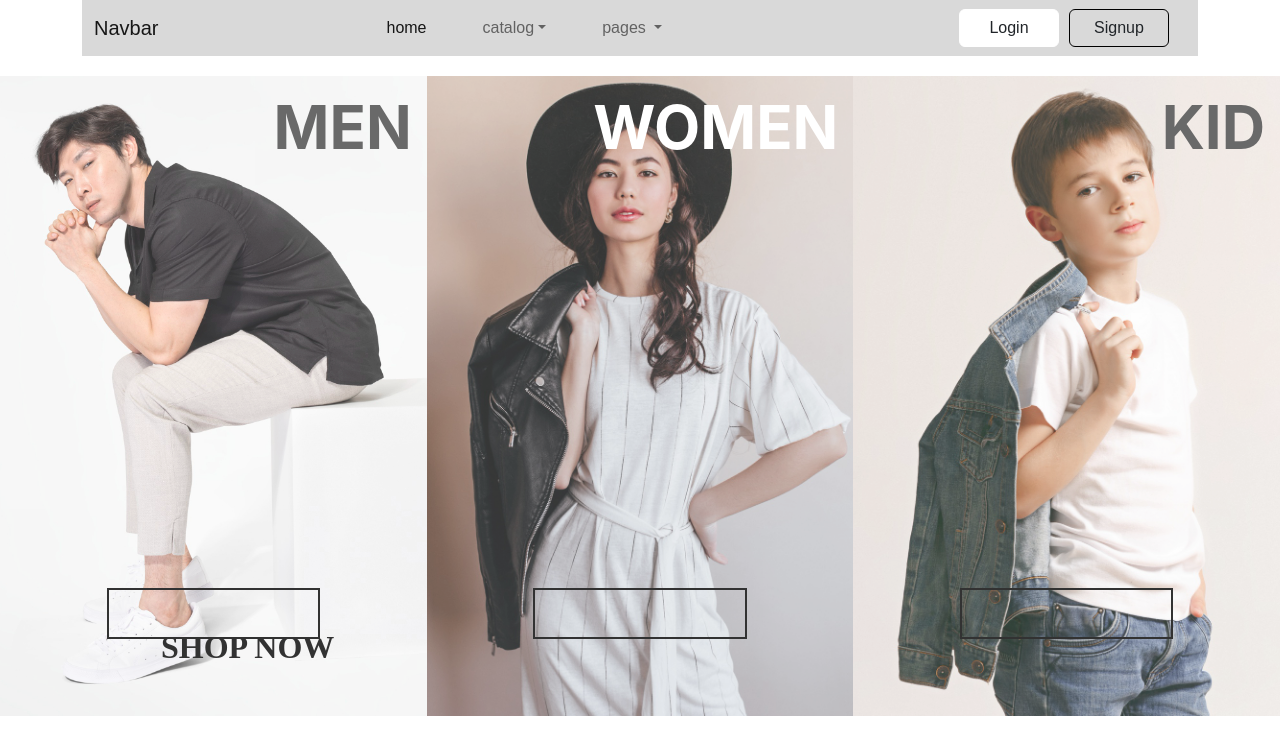
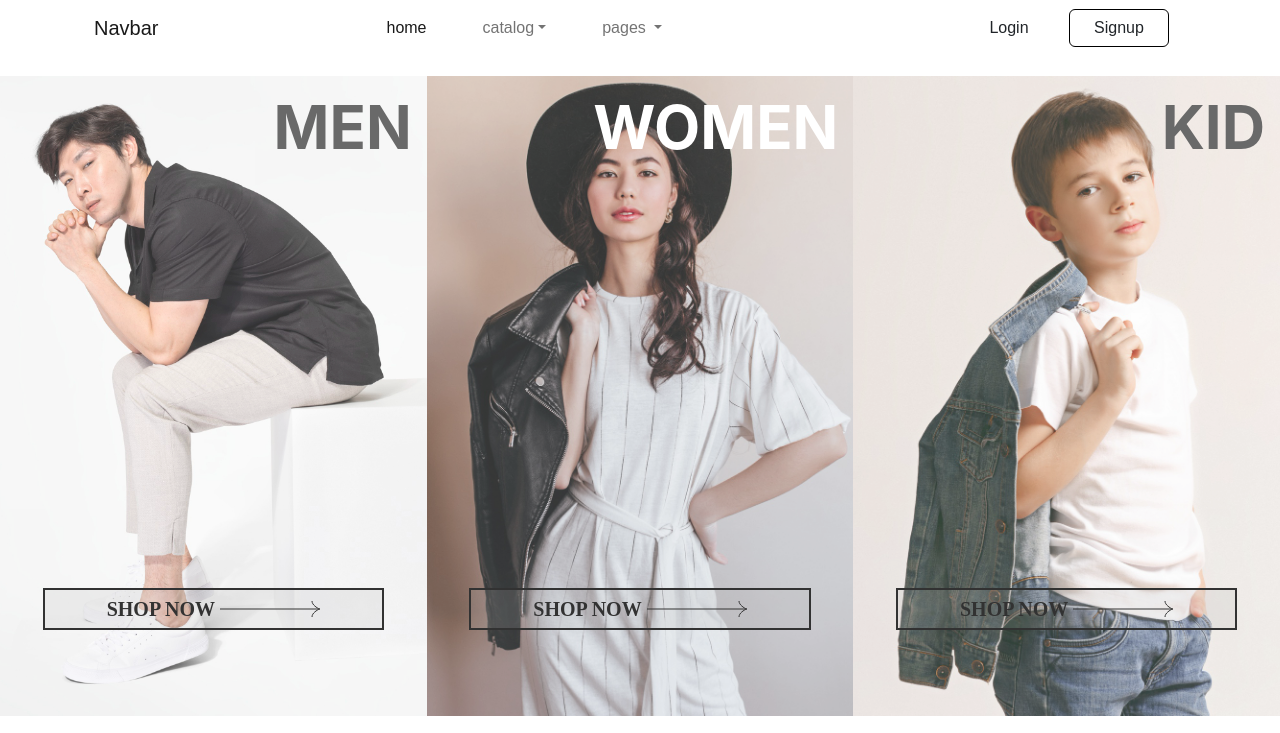
Before and after one commit to darkanorep/e-commerce, a Django app: page / in a window 1280 px wide. Shown: the top 733 px of the page. Run offline with Django 4.2, Linux system fonts and the light colour scheme.

Commit message:
adding ui/ux

```diff
--- a/ecommerce/main/static/css/style.css
+++ b/ecommerce/main/static/css/style.css
@@ -56,31 +108,65 @@ body {
 
 .men {
     position: relative;
-    /* width: 484px; */
     width: 35%;
     height: 80vh;
     background: url(../assets/men.jpg);
     opacity: 0.8;
     background-position: 40% 10%;
     background-size: cover;
+    transition: all 1s ease-in-out;
+    -webkit-transition: all 1s ease-in-out;
+    -moz-transition: all 1s ease-in-out;
+    -o-transition: all 1s ease-in-out;
+    -ms-transition: all 1s ease-in-out;
+}
+
+.men:hover {
+    background: url(../assets/men.jpg);
+    background-size: cover;
+    background-position: 60% 10%;
 }
 
 .women {
+    position: relative;
     width: 35%;
     height: 80vh;
     background: url(../assets/women.jpg);
     opacity: 0.8;
     background-position: 50%;
     background-size: cover;
+    transition: all 1s ease-in-out;
+    -webkit-transition: all 1s ease-in-out;
+    -moz-transition: all 1s ease-in-out;
+    -o-transition: all 1s ease-in-out;
+    -ms-transition: all 1s ease-in-out;
+}
+
+.women:hover {
+    background: url(../assets/women.jpg);
+    background-size: cover;
+    background-position: 60% 10%;
 }
 
 .kid {
+    position: relative;
     width: 35%;
     height: 80vh;
     background: url(../assets/kid.jpg);
     opacity: 0.8;
     background-size: cover;
     background-position: 30%;
+    transition: all 1s ease-in-out;
+    -webkit-transition: all 1s ease-in-out;
+    -moz-transition: all 1s ease-in-out;
+    -o-transition: all 1s ease-in-out;
+    -ms-transition: all 1s ease-in-out;
+}
+
+.kid:hover {
+    background: url(../assets/kid.jpg);
+    background-size: cover;
+    background-position: 40% 10%;
 }
 
 .men-header {
@@ -108,14 +194,21 @@ body {
 }
 
 .rectangle {
+    position: absolute;
     border: 2px solid #000000;
-    background: #ffa50000;
-    width: 50%;
-    height: 8%;
-    position: relative;
+    background-color: #9c9c9c2b;
     top: 80%;
+    left: 10%;
+    right: 10%;
+}
+
+.shop-btn-wrapper {
+    display: flex;
+    flex-direction: row;
+    flex-wrap: nowrap;
+    align-content: center;
     align-items: center;
-    left: 25%;
+    justify-content: center;
 }
 
 .shop-now {
@@ -123,15 +216,32 @@ body {
     font-family: 'Bebas Neue';
     font-style: normal;
     font-weight: 600;
-    font-size: 32px;
+    font-size: 20px;
     line-height: 38px;
     text-transform: uppercase;
     color: #000000;
-    width: 50%;
-    height: 8%;
-    top: 80%;
-    align-items: center;
-    left: 25%;
+
+}
+
+.swiper-container {
+    display: none;
+}
+
+.arrow {
+    padding-left: 5px;
+    transition: all 1s ease-in-out;
+    -webkit-transition: all 1s ease-in-out;
+    -moz-transition: all 1s ease-in-out;
+    -o-transition: all 1s ease-in-out;
+    -ms-transition: all 1s ease-in-out;
+}
+
+.arrow:hover {
+    transform: translate(2em,0);
+    -webkit-transform: translate(2em,0);
+    -moz-transform: translate(2em,0);
+    -o-transform: translate(2em,0);
+    -ms-transform: translate(2em,0);
 }
 
 @media (max-width: 991px ) {
--- a/ecommerce/main/templates/main/base.html
+++ b/ecommerce/main/templates/main/base.html
@@ -7,6 +7,7 @@
     <link href="https://cdn.jsdelivr.net/npm/bootstrap@5.2.0/dist/css/bootstrap.min.css" rel="stylesheet" integrity="sha384-gH2yIJqKdNHPEq0n4Mqa/HGKIhSkIHeL5AyhkYV8i59U5AR6csBvApHHNl/vI1Bx" crossorigin="anonymous">
     <script src="https://code.jquery.com/jquery-3.6.3.js" integrity="sha256-nQLuAZGRRcILA+6dMBOvcRh5Pe310sBpanc6+QBmyVM=" crossorigin="anonymous"></script>
     <link href='https://unpkg.com/boxicons@2.1.4/css/boxicons.min.css' rel='stylesheet'>
+    <link rel="stylesheet" href="https://unpkg.com/swiper/swiper-bundle.min.css"/>
     <link href="../../static/css/style.css" rel='stylesheet'>
     <title>{% block title %}e-Commerce{% endblock %}</title>
 </head>
@@ -73,7 +74,7 @@
     </header>
     {% else %}
     <header class="container">
-      <nav class="navbar navbar-expand-lg bg-body-tertiary" style="background-color: #D9D9D9;">
+      <nav class="navbar navbar-expand-lg bg-body-tertiary" style="background-color: #ffffff;">
         <div class="container-fluid">
           <a class="navbar-brand" href="#">Navbar</a>
           <button class="navbar-toggler" type="button" data-bs-toggle="collapse" data-bs-target="#navbarNav" aria-controls="navbarNav" aria-expanded="false" aria-label="Toggle navigation">
--- a/ecommerce/main/templates/main/index.html
+++ b/ecommerce/main/templates/main/index.html
@@ -5,27 +5,107 @@
 {% block content %}
 <section>
    <div>
+      <div id="header-wrapper">
          <div class="d-flex header-wrapper">
             <div class="men">
                <span class="men-header">men</span>
                <div class="rectangle">
+                  <div class="shop-btn-wrapper">
                      <span class="shop-now">shop now</span>
-               <!-- <img src="../../static/assets/arrow.svg"> -->
+                     <img class="arrow" src="../../static/assets/arrow.svg">
+                  </div>
                </div>
             </div>
             <div class="women">
                <span class="women-header">women</span>
                <div class="rectangle">
-
+                  <div class="shop-btn-wrapper">
+                     <span class="shop-now">shop now</span>
+                     <img class="arrow" src="../../static/assets/arrow.svg">
+                  </div>
                </div>
             </div>
             <div class="kid">
                <span class="men-header">kid</span>
                <div class="rectangle">
-
+                  <div class="shop-btn-wrapper">
+                     <span class="shop-now">shop now</span>
+                     <img class="arrow" src="../../static/assets/arrow.svg">
                   </div>
                </div>
             </div>
          </div>
+      </div>
+      <div class="swiper-container">
+         <div class="swiper-wrapper">
+           <div class="swiper-slide">
+            <div class="men">
+               <span class="men-header">men</span>
+               <div class="rectangle">
+                  <div class="shop-btn-wrapper">
+                     <span class="shop-now">shop now</span>
+                  </div>
+               </div>
+            </div>
+           </div>
+           <div class="swiper-slide">
+            <div class="women">
+               <span class="women-header">women</span>
+               <div class="rectangle">
+                  <div class="shop-btn-wrapper">
+                     <span class="shop-now">shop now</span>
+                  </div>
+               </div>
+            </div>
+           </div>
+           <div class="swiper-slide">
+            <div class="kid">
+               <span class="men-header">kid</span>
+               <div class="rectangle">
+                  <div class="shop-btn-wrapper">
+                     <span class="shop-now">shop now</span>
+                  </div>
+               </div>
+            </div>
+           </div>
+         </div>
+         <!-- Add Pagination -->
+         <!-- <div class="swiper-pagination"></div> -->
+         <!-- Add Arrows -->
+         <!-- <div class="swiper-button-next"></div>
+         <div class="swiper-button-prev"></div> -->
+       </div>
+      </div>
+   </div>
+   <div class="container">
+      <div class="feauture-wrapper">
+         <div class="feature1">
+            <img src="../../static/assets/free-shipping.svg">
+         </div>
+         <div class="feature2">
+            <img src="../../static/assets/free-return.svg">
+         </div>
+         <div class="feature3">
+            <img src="../../static/assets/authentic.svg">
+         </div>
+      </div>
+   </div>
 </section>
+<script src="https://unpkg.com/swiper/swiper-bundle.min.js"></script>
+<script>
+   var swiper = new Swiper('.swiper-container', {
+      slidesPerView: 1,
+      effect: "fade",
+      spaceBetween: 30,
+      centeredSlides: true,
+      autoplay: {
+         delay: 2500,
+         disableOnInteraction: false,
+      },
+      pagination: {
+         el: '.swiper-pagination',
+         clickable: true,
+      }
+   });
+</script>
 {% endblock %}
```
Also changed, not shown: other parts of ecommerce/main/static/css/style.css (+67 -0 lines), ecommerce/main/static/assets/authentic.svg (added), ecommerce/main/static/assets/free-return.svg (added), ecommerce/main/static/assets/free-shipping.svg (added), ecommerce/main/static/assets/men2.png (renamed from ecommerce/main/static/assets/688727ef-2196-493b-b103-311e11056bd3.png). Lines whose indentation alone changed are shown as unchanged.
